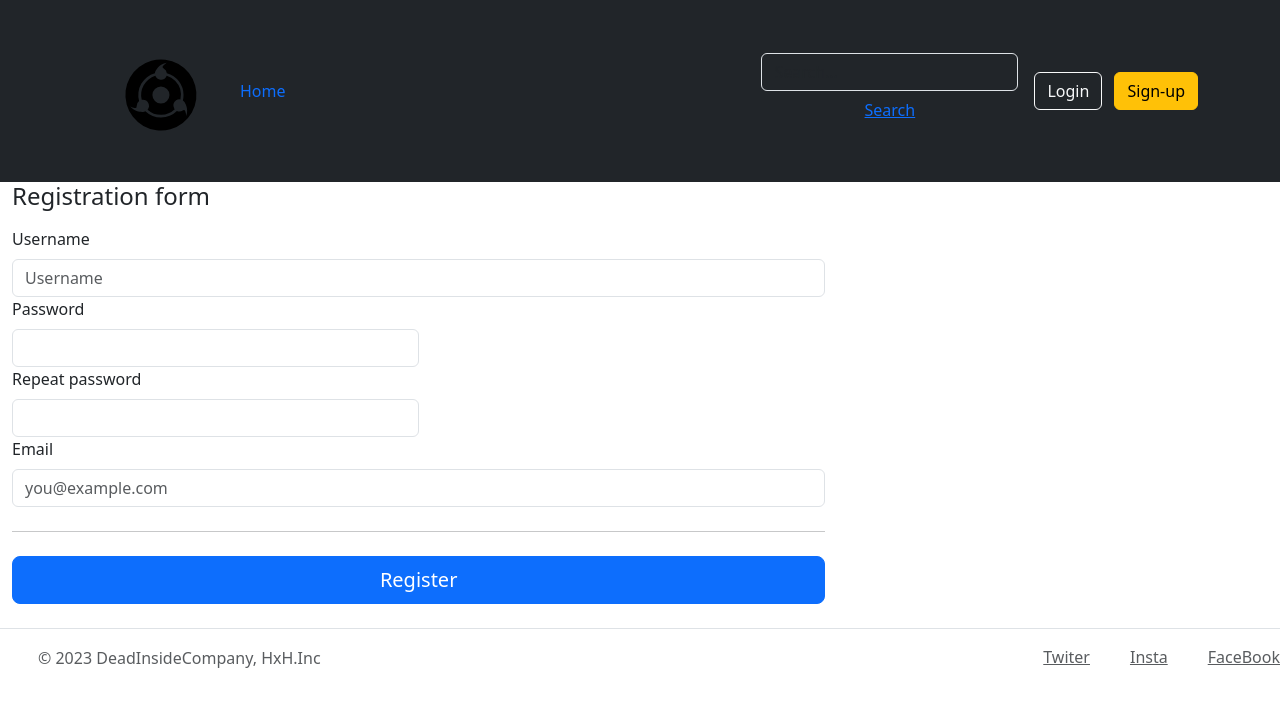
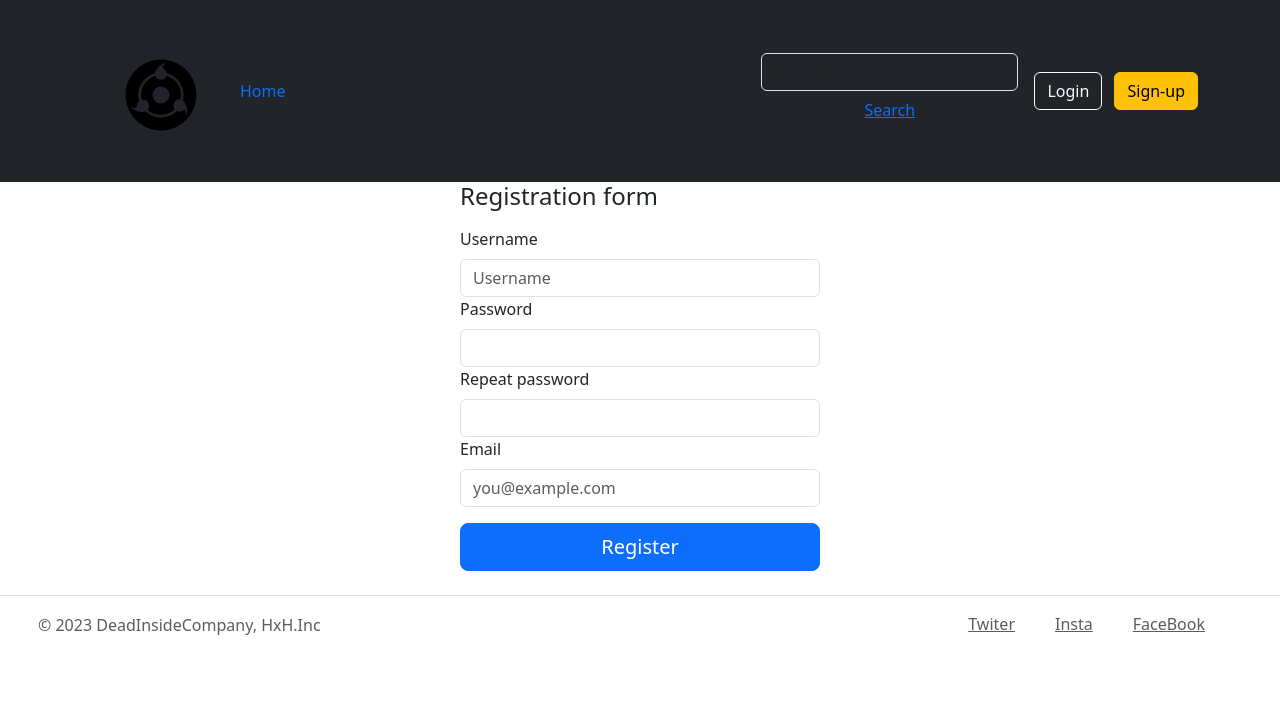
Before and after one commit to JustLaught/maybe_testing_project, a Django app: page /register/ in a window 1280 px wide. Shown: the top 707 px of the page. Run offline with Django 4.2, Linux system fonts and the light colour scheme.

Commit message:
news: Added and modify html

```diff
--- a/newsportal/templates/base.html
+++ b/newsportal/templates/base.html
@@ -6,7 +6,9 @@
     <meta name="viewport" content="width=device-width, initial-scale=1.0">
     <title>NewsPortal</title>
     <link href="https://cdn.jsdelivr.net/npm/bootstrap@5.3.2/dist/css/bootstrap.min.css" rel="stylesheet" integrity="sha384-T3c6CoIi6uLrA9TneNEoa7RxnatzjcDSCmG1MXxSR1GAsXEV/Dwwykc2MPK8M2HN" crossorigin="anonymous">
-</head>
+    <link rel="stylesheet" href="{% static "styles/styles.css" %}">
+    <link rel="shortcut icon" type="image/png" href="{% static 'favicon.ico' %}"/>
+  </head>
 <body>
     <header class="p-3 text-bg-dark">
         <div class="container">
@@ -19,9 +21,11 @@
               <li><a href="{% url "index" %}" class="nav-link px-2 text-blue">Home</a></li>
               {% if user.is_authenticated %}
               <li><a href="{% url "bookmarks" %}" class="nav-link px-2 text-white">Bookmarks</a></li>
-              {% comment %} <li><a href="#" class="nav-link px-2 text-white">None2</a></li>
-              <li><a href="#" class="nav-link px-2 text-white">None3</a></li>
-              <li><a href="#" class="nav-link px-2 text-white">None4</a></li> {% endcomment %}
+                {% if user.is_superuser %}
+                <li><a href="{% url "change_scheme" %}" class="nav-link px-2 text-white">Change Scheme</a></li>
+                <li><a href="{% url "ratings" %}" class="nav-link px-2 text-white">Ratings</a></li>
+                {% endif %}
+              {% comment %} <li><a href="#" class="nav-link px-2 text-white">None4</a></li> {% endcomment %}
               {% endif %}
             </ul>
             <form class="col-12 col-lg-auto mb-3 mb-lg-0 me-lg-3" role="search" method='get'>
@@ -53,7 +57,7 @@
           <span class="mb-3 mb-md-0 text-body-secondary">© 2023 DeadInsideCompany, HxH.Inc</span>
         </div>
 
-        <ul class="nav col-md-4 justify-content-end list-unstyled d-flex">
+        <ul class="nav col-md-4 justify-content-center list-unstyled d-flex">
           <li class="ms-3"><a class="text-body-secondary" href="#"><svg class="bi" width="24" height="24"><use xlink:href="#twitter"></use></svg>Twiter</a></li>
           <li class="ms-3"><a class="text-body-secondary" href="#"><svg class="bi" width="24" height="24"><use xlink:href="#instagram"></use></svg>Insta</a></li>
           <li class="ms-3"><a class="text-body-secondary" href="#"><svg class="bi" width="24" height="24"><use xlink:href="#facebook"></use></svg>FaceBook</a></li>
--- a/portal/templates/register.html
+++ b/portal/templates/register.html
@@ -1,8 +1,8 @@
 {% extends "base.html" %}
 {% block content %}
-<div class="row g-5">
-    <div class="col-md-7 col-lg-8">
-        <div class="container">
+<div>
+    <div class="col-md-5 col-lg-12">
+        <div class="container" style="width: 30%">
             <h4 class="mb-3">Registration form</h4>
             <form class="needs-validation" method="POST">
                 {% csrf_token %}
@@ -22,7 +22,7 @@
                     </div>
                 </div> {% endcomment %}
 
-                <div class="col-12">
+                <div class="col-sm-12">
                     <label for="username" class="form-label">Username</label>
                     <div class="input-group has-validation">
                         <input type="text" class="form-control" id="username" name="user_name" placeholder="Username">
@@ -32,7 +32,7 @@
                     </div>
                 </div>
 
-                <div class="col-sm-6">
+                <div class="col-sm-12">
                     <label for="firstName" class="form-label">Password</label>
                     <input type="password" class="form-control" id="password" name="password">
                     {% if invalid_password %}
@@ -42,7 +42,7 @@
                     {% endif %}
                 </div>
 
-                <div class="col-sm-6">
+                <div class="col-sm-12">
                     <label for="lastName" class="form-label">Repeat password</label>
                     <input type="password" class="form-control" id="repeatPassword" name="repeatPassword">
                     {% if invalid_password %}
@@ -52,7 +52,7 @@
                     {% endif %}
                 </div>
 
-                <div class="col-12">
+                <div class="col-sm-12">
                     <label for="email" class="form-label">Email</label>
                     <input type="email" class="form-control" id="email" name="email" placeholder="you@example.com">
                     <div class="invalid-feedback">
@@ -60,9 +60,9 @@
                     </div>
                 </div>
 
-                <hr class="my-4">
+                {% comment %} <hr class="my-4"> {% endcomment %}
 
-                <button class="w-100 btn btn-primary btn-lg" type="submit">Register</button>
+                <button class="w-100 btn btn-primary btn-lg mt-3" type="submit">Register</button>
             </form>
         </div>
     </div>
--- a/portal/templates/sightin.html
+++ b/portal/templates/sightin.html
@@ -1,17 +1,17 @@
 {% extends "base.html" %}
 {% block content %}
-<form method='post'>
+<form method='post' class="mx-auto" style="width: 30%">
 	{% csrf_token %}
 	<svg xmlns="http://www.w3.org/2000/svg" data-name="Layer 1" width='70px' viewBox="0 0 100 125" x="0px" y="0px"><path d="M61.09,30.42a22.51,22.51,0,1,0,8.49,30.67A22.53,22.53,0,0,0,61.09,30.42ZM66,63.27a11.12,11.12,0,0,0-.59-2.92,1.08,1.08,0,0,0-1.63-.52s0,0,0,0a3.88,3.88,0,0,1-3.67.29,14.3,14.3,0,0,1-20,.25,3.86,3.86,0,0,1-1.41.36s-5.07.56-8.17-3.36a10.9,10.9,0,0,0,2.84.93,1.09,1.09,0,0,0,1.25-1.16v0a3.87,3.87,0,0,1,1.54-3.32,14.32,14.32,0,0,1,10-17.6,3.76,3.76,0,0,1,.41-1.39s2.13-4.64,7.09-5.28a11,11,0,0,0-2.26,2,1.08,1.08,0,0,0,.35,1.67h0a3.83,3.83,0,0,1,2,3A14.31,14.31,0,0,1,64.31,50a14.63,14.63,0,0,1-.42,3.46,3.85,3.85,0,0,1,1,1S67.88,58.64,66,63.27Z"/><path d="M53.62,37.92a4.43,4.43,0,0,1-.2.45,3.85,3.85,0,0,1-7-.45,12.62,12.62,0,0,0-8.6,15.2,2.63,2.63,0,0,1,.49-.07,3.85,3.85,0,0,1,3.23,6.27,12.59,12.59,0,0,0,17.22-.23,4,4,0,0,1-.29-.39,3.86,3.86,0,0,1,1.13-5.33,3.78,3.78,0,0,1,2.73-.56,12.6,12.6,0,0,0-3.37-11.73A12.61,12.61,0,0,0,53.62,37.92ZM50,55.41A5.41,5.41,0,1,1,55.41,50,5.41,5.41,0,0,1,50,55.41Z"/></svg>
 	<h1 class="h3 mb-3 fw-normal">Log-in</h1>
 
-	<div class="col-sm-6">
+	<div class="col-sm-12">
 		<div class="form-floating">
 		<input type="text" class="form-control" id="floatingInput" name="user_name" placeholder="Username">
 		<label for="floatingInput">Username</label>
 		</div>
 	</div>
-	<div class="col-sm-6">
+	<div class="col-sm-12">
 		<div class="form-floating">
 		<input type="password" class="form-control" id="floatingPassword" name="Password" placeholder="Password">
 		<label for="floatingPassword">Password</label>
```
Also changed, not shown: portal/templates/article_rating.html (added, +27 -0 lines), portal/templates/change_scheme.html (added, +16 -0 lines).
